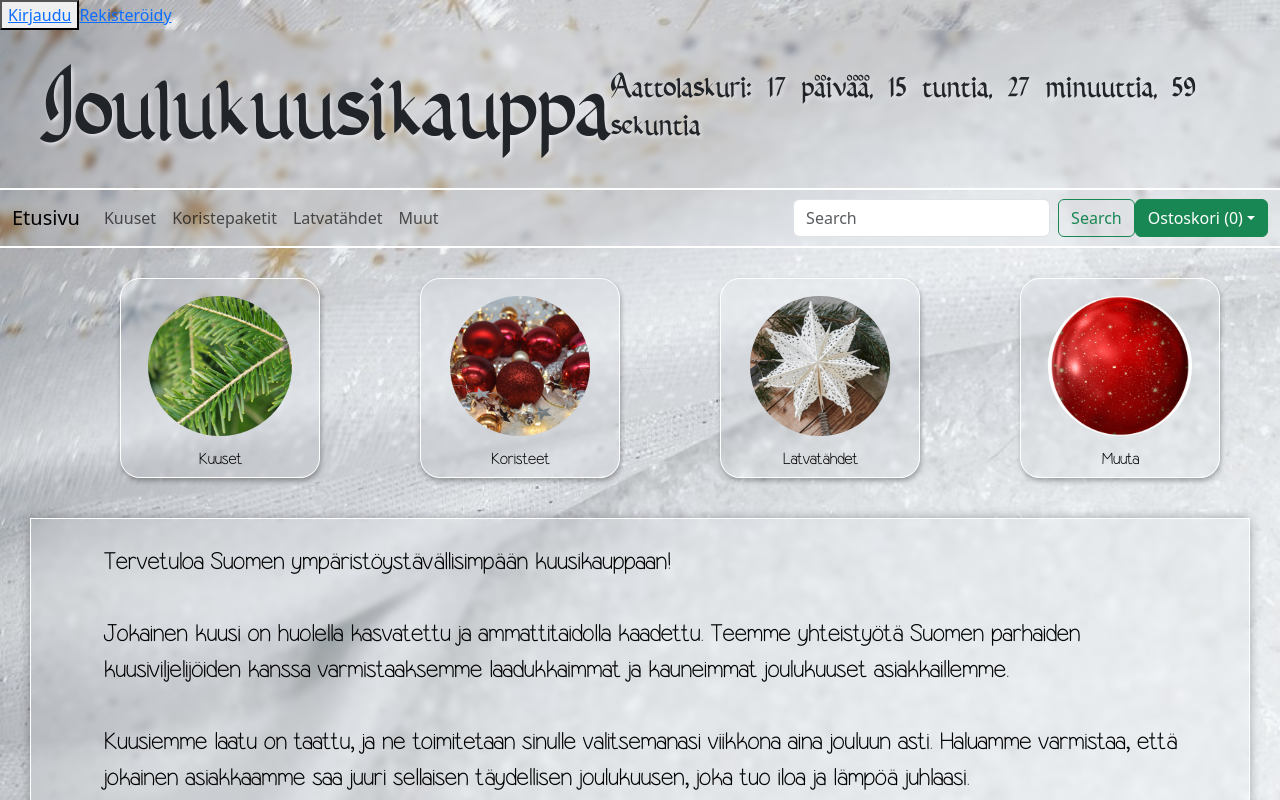
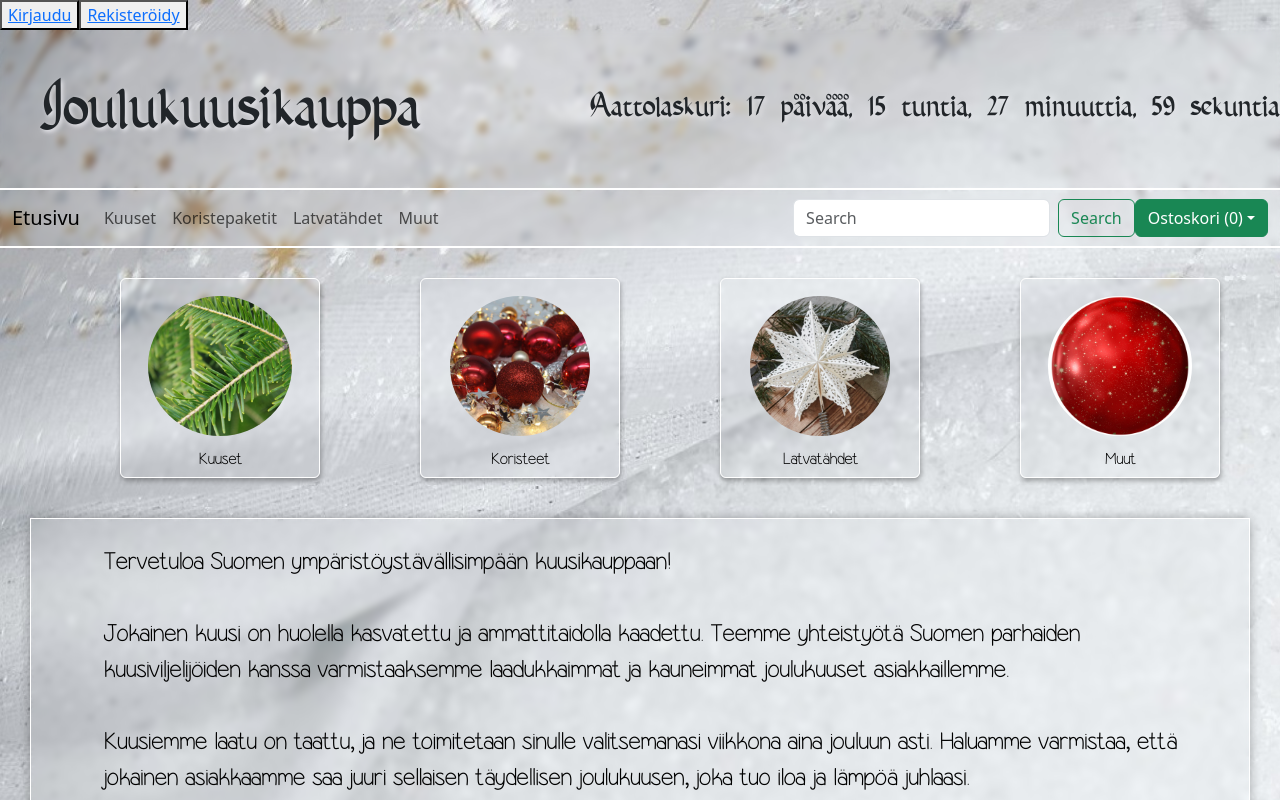
Before and after one commit to Verkkopalveluprojekti-Ryhma10/joulukuusikauppa, a React (Create React App) app: page / in a window 1280 px wide. Shown: the top 800 px of the page. Built offline with nearby package versions, Linux system fonts and the light colour scheme.

Commit message:
muotoiluja

```diff
--- a/src/components/common/Header.js
+++ b/src/components/common/Header.js
@@ -14,7 +14,7 @@ function Header() {
         <button><Link to={'/kirjaudu'}>Kirjaudu </Link></button> :
         <button onClick={()=> token.value = ''}><Link to={'/'}>Kirjaudu ulos</Link></button>
         }
-        <Link to={'/rekisteroidy'}>Rekisteröidy</Link>
+        <button><Link to={'/rekisteroidy'}>Rekisteröidy</Link></button>
         <header className="header">
           <h1>Joulukuusikauppa</h1>
           <DaysToChristmas className="days"/>
--- a/src/pages/Home.js
+++ b/src/pages/Home.js
@@ -30,10 +30,10 @@ function Main() {
         Latvatähdet
       </button></Link>
 
-      <Link to="/Muuta">
+      <Link to="/Muut">
       <button className='decorBtn'>
         <img src={muutaKuva} alt="koriste" className='decorPic' /><br />
-        Muuta
+        Muut
       </button></Link>
     </div>
 
--- a/src/styles/Header.css
+++ b/src/styles/Header.css
@@ -23,7 +23,7 @@
 }
 
 h1 {
-    font-size: 6em !important;
+    font-size: 4em !important;
     color:rgb(79, 93, 104);
     text-shadow: 2px 2px 4px rgb(230, 230, 235);
     font-family: 'NewFont', sans-serif;
--- a/src/styles/global.css
+++ b/src/styles/global.css
@@ -39,7 +39,7 @@ a:hover {
 .pineBtn, .decorBtn {
     margin: 20px;
     margin-left: 5em;
-    border-radius: 10%;
+    border-radius: 3%;
     height: 200px;
     width: 200px;
     border: 1px solid rgb(255, 255, 255);
```
